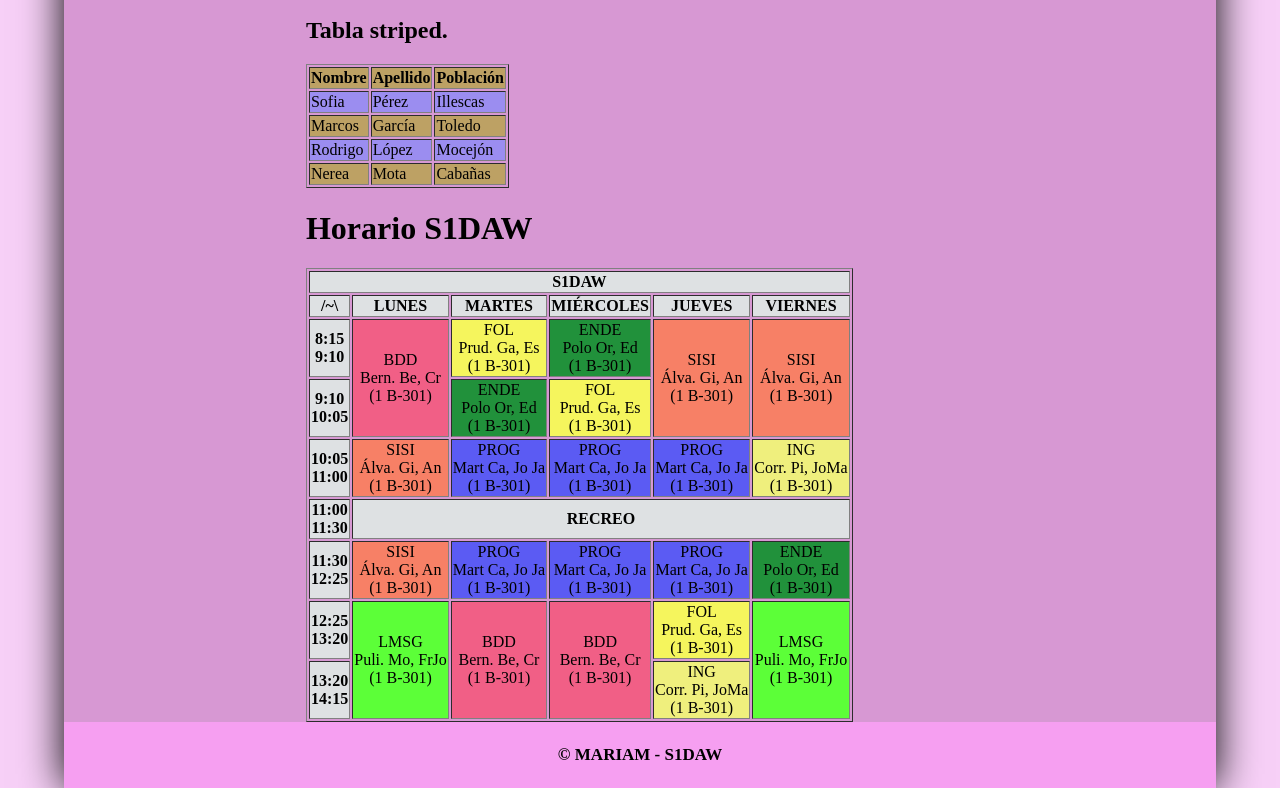
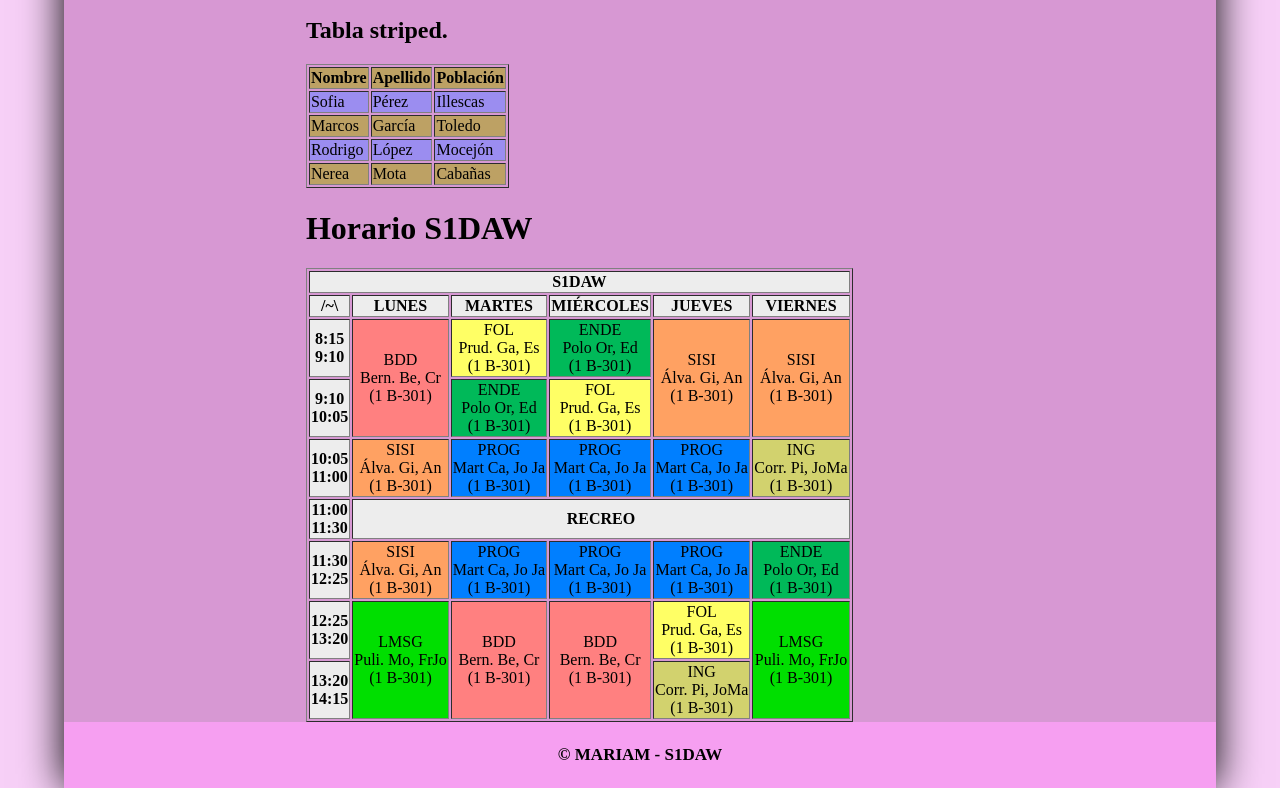
Before and after one commit to MariamGN/webhtmldaw, a plain HTML site: page tablas.html in a window 1280 px wide. Shown: the part 957-1745 px from the top of the page. Drawn offline with Linux system fonts and the light colour scheme.

Commit message:
CASIFINAL3

```diff
--- a/css/style.css
+++ b/css/style.css
@@ -164,28 +164,28 @@ table.horario td{
 }
 
 table.horario th {
-    background-color: rgb(222, 225, 227);
+    background-color: rgba(237,237,237,255);
 }
  .BDD{
-    background-color: rgb(241, 95, 134);
+    background-color: rgba(255,128,128,255);
  }
  .SISI{
-    background-color: rgb(247, 128, 102);
+    background-color: rgba(255,161,98,255);
  }
  .FOL{
-    background-color: rgb(245, 245, 93);
+    background-color: rgba(255,255,101,255);
  }
  .ENDE{
-    background-color: rgb(33, 145, 59);
+    background-color: rgba(0,185,89,255);
  }
 .LMSG{
-    background-color: rgb(92, 255, 56);
+    background-color: rgba(0,223,0,255);
 }
 .PROG{
-    background-color: rgb(91, 91, 243);
+    background-color: rgba(0,127,255,255);
 }
 .INGLES{
-    background-color:rgb(239, 239, 125);
+    background-color:rgba(210,210,110,255);
 }
 
 form.registro {
```
